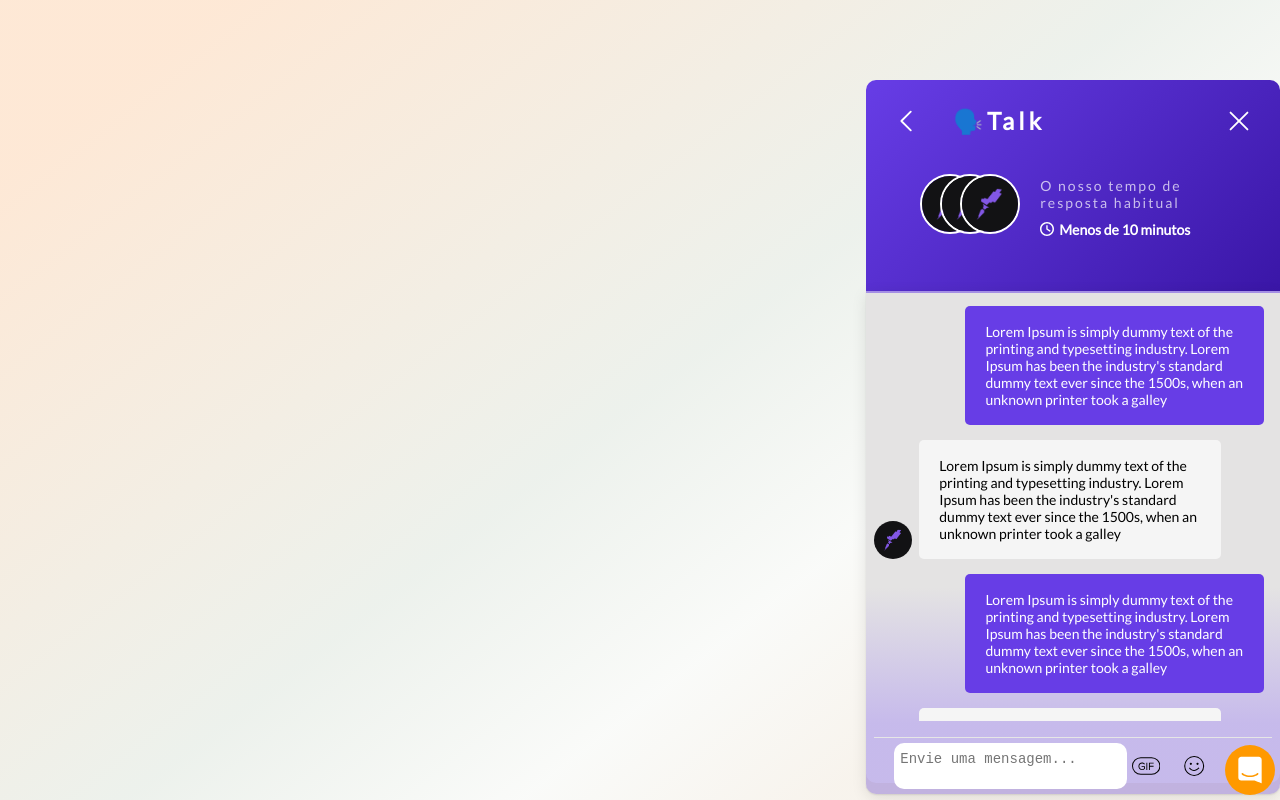
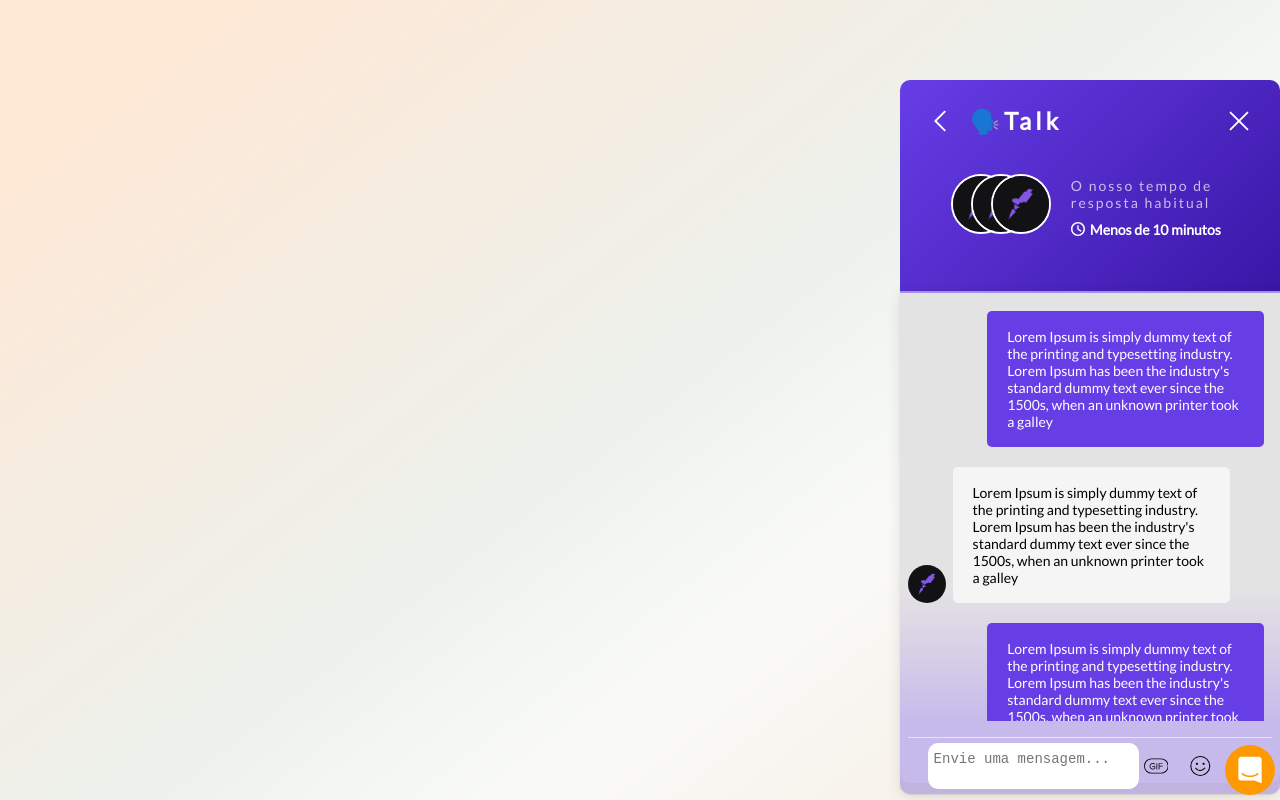
Before and after one commit to claudio-bravo/chatS, a Next.js app: page /talk in a window 1280 px wide. Built offline with nearby package versions, Linux system fonts and the light colour scheme.

Commit message:
refactor: talk css

```diff
--- a/src/components/Chat/styles.module.scss
+++ b/src/components/Chat/styles.module.scss
@@ -1,6 +1,7 @@
 .container {
     width: 100%;
-    height: max-content;
+    height: auto;
+    max-height: 414px;
     display: grid;
     grid-template-rows: 30% 1fr;
     grid-template-columns: 1fr;
--- a/src/components/Chat/talk/styles.module.scss
+++ b/src/components/Chat/talk/styles.module.scss
@@ -132,7 +132,7 @@
             width: 100%;
             height: 100%;
             max-height: 430px;
-            gap: 2rem;
+            //gap: 2rem;
             overflow-x: hidden;
 
             .output {
@@ -149,9 +149,8 @@
                     padding: 17px 20px;
                     border-radius: 5px;
                     clear: both;
-                    margin-top: 15px;
+                    margin-top: 20px;
                     color: white;
-
 
                     p {
                         text-align: left;
@@ -161,7 +160,7 @@
             }
 
             .input {
-                margin-top: 15px;
+                margin-top: 20px;
                 position: relative;
                 text-align: left;
                 float: left;
--- a/src/components/ModalContent/styles.module.scss
+++ b/src/components/ModalContent/styles.module.scss
@@ -1,12 +1,11 @@
 .reactModalOverlay {
     width: 100%;
     height: auto;
-
 }
 
 .reactModalContent {
     width: 100%;
-    max-width: 414px;
+    max-width: 380px;
     position: fixed;
     top: var(--positionTop);
     right: var(--positionRight);
```
